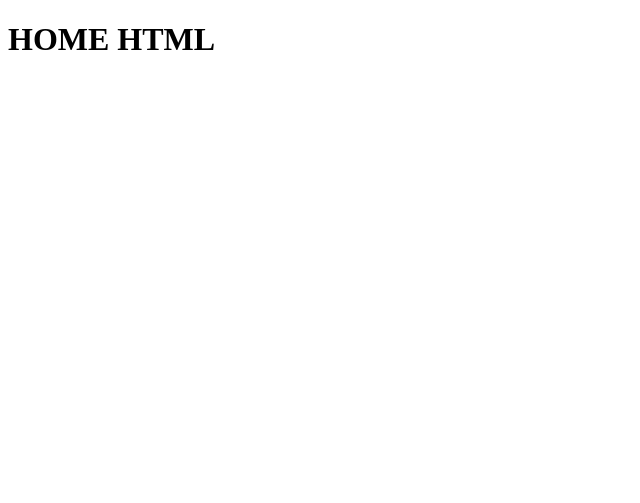
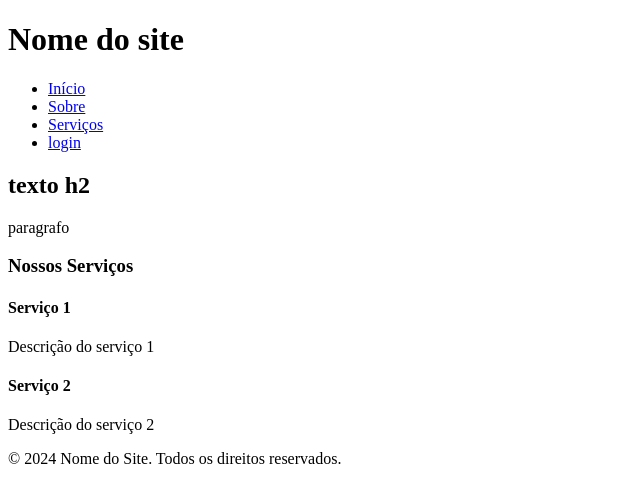
Before and after one commit to DanielCastilhoDIniz/SGE-VI, a Django app: page / in a window 1280 px wide. Shown: the top 503 px of the page, without its empty margins (0-640 px from the left). Run offline with Django 5.2, Linux system fonts and the light colour scheme.

Commit message:
base para o front

```diff
--- a/ISMS/templates/home.html
+++ b/ISMS/templates/home.html
@@ -6,6 +6,47 @@
     <title>Document</title>
 </head>
 <body>
-    <h1>HOME HTML</h1>
+
+    <header>
+        <div class='container'>
+            <h1>Nome do site</h1>
+            <nav>
+                <ul>
+                    <li><a href="#">Início</a></li>
+                    <li><a href="#">Sobre</a></li>
+                    <li><a href="#">Serviços</a></li>
+                    <li><a href="#">login</a></li>
+                </ul>
+            </nav>
+        </div>
+    </header>
+
+    <main>
+        <div class='container'>
+            <section>
+                <h2>texto h2</h2>
+                <p>paragrafo</p>
+            </section>
+            <section>
+                <h3>Nossos Serviços</h3>
+                <div class="services">
+                    <div class="service-item">
+                        <h4>Serviço 1</h4>
+                        <p>Descrição do serviço 1</p>
+                    </div>
+                    <div class="service-item">
+                        <h4>Serviço 2</h4>
+                        <p>Descrição do serviço 2</p>
+                    </div>
+                </div>
+            </section>
+        </div>
+    </main>
+
+    <footer>
+        <div class="container">
+            <p>&copy; 2024 Nome do Site. Todos os direitos reservados.</p>
+        </div>
+    </footer>
 </body>
 </html>
```
